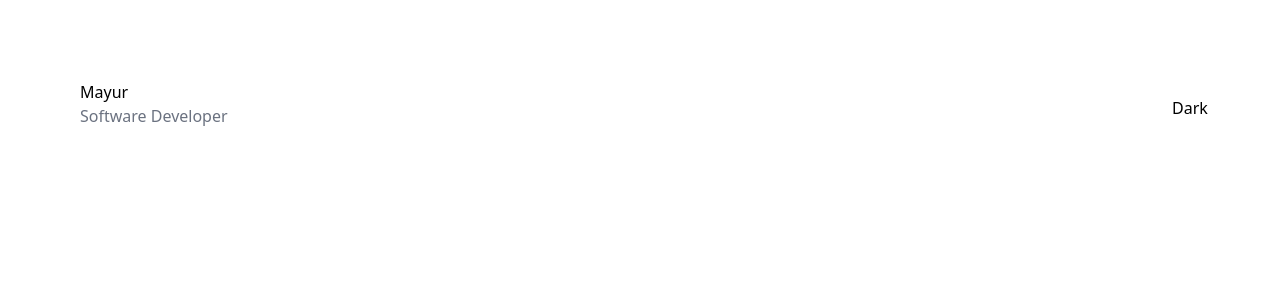
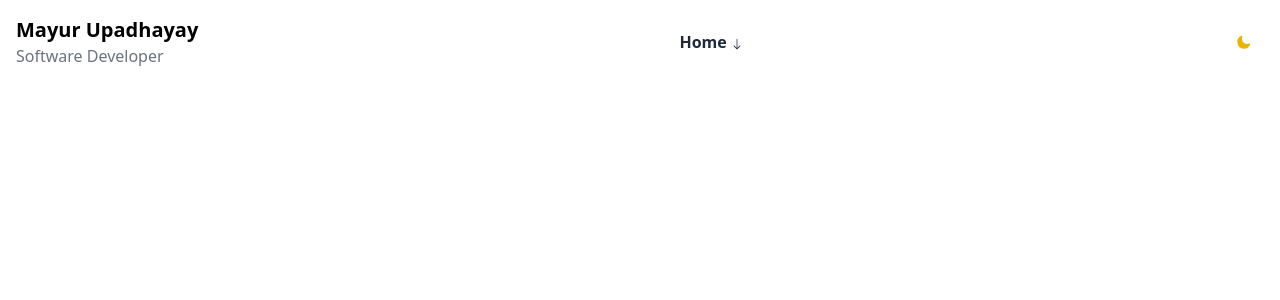
Before and after one commit to mayur256/professional-portfolio, a Next.js app: page / in a window 1280 px wide. Shown: the top 300 px of the page. Built offline with nearby package versions, Linux system fonts and the light colour scheme.

Commit message:
[feat]: Created base navbar

```diff
--- a/components/Header/index.tsx
+++ b/components/Header/index.tsx
@@ -1,6 +1,8 @@
 // Top level imports
 import { ReactElement, useState, useEffect } from 'react'
+import Link from 'next/link'
 import { useTheme } from 'next-themes'
+import { useRouter } from 'next/router'
 
 // component definition
 export const Header = (): ReactElement => {
@@ -8,31 +10,94 @@ export const Header = (): ReactElement => {
 	const { theme, setTheme } = useTheme()
 	const [mounted, setMounted] = useState(false)
 
+	// router hook
+	const router = useRouter()
+
+	// Component mounted
 	useEffect(() => {
 		setMounted(true)
 	}, [])
 
 	// Main JSX
 	return (
-		<div className="max-w-6xl  mx-auto px-4 py-10 md:py-20">
+		<div className="p-4">
 			<div className="flex md:flex-row justify-between items-center">
+				{/** Logo or header */}
 				<div className="flex flex-col">
-					<h1 className="">Mayur</h1>
-					<p className="text-base font-light text-gray-500 dark:text-gray-300">
+					<h1 className="font-semibold text-xl dark:text-gray-100">
+						Mayur Upadhayay
+					</h1>
+					<p className="text-base text-gray-500 dark:text-white dark:font-bold">
 						Software Developer
 					</p>
 				</div>
 
+				{/** Navigation links */}
+				<div className="space-x-8 hidden md:block">
+					<Link
+						href="/"
+						className={`text-base  ${
+							router.asPath === '/'
+								? 'text-gray-800 font-bold dark:text-white'
+								: 'text-gray-600 dark:text-gray-300 font-normal '
+						}`}
+					>
+						Home{' '}
+						{router.asPath === '/' && (
+							<svg
+								xmlns="http://www.w3.org/2000/svg"
+								width="16"
+								height="16"
+								fill="currentColor"
+								className="bi bi-arrow-down inline-block h-3 w-3"
+								viewBox="0 0 16 16"
+							>
+								<path
+									fillRule="evenodd"
+									d="M8 1a.5.5 0 0 1 .5.5v11.793l3.146-3.147a.5.5 0 0 1 .708.708l-4 4a.5.5 0 0 1-.708 0l-4-4a.5.5 0 0 1 .708-.708L7.5 13.293V1.5A.5.5 0 0 1 8 1z"
+								/>
+							</svg>
+						)}
+					</Link>
+				</div>
+
+				{/** Social Links and theme toggler */}
+				<div className="space-x-4 flex flex-row items-center">
 					<button
 						aria-label="Toggle Dark Mode"
 						type="button"
-					className="w-10 h-10 p-3 rounded"
+						className="w-10 h-10 p-3 rounded focus:outline-none"
 						onClick={() =>
 							setTheme(theme === 'dark' ? 'light' : 'dark')
 						}
 					>
-					{mounted && (theme === 'dark' ? 'Light' : 'Dark')}
+						{mounted && (
+							<svg
+								xmlns="http://www.w3.org/2000/svg"
+								viewBox="0 0 24 24"
+								fill="currentColor"
+								stroke="currentColor"
+								className="w-4 h-4 text-yellow-500 dark:text-yellow-500"
+							>
+								{theme === 'dark' ? (
+									<path
+										strokeLinecap="round"
+										strokeLinejoin="round"
+										strokeWidth={2}
+										d="M12 3v1m0 16v1m9-9h-1M4 12H3m15.364 6.364l-.707-.707M6.343 6.343l-.707-.707m12.728 0l-.707.707M6.343 17.657l-.707.707M16 12a4 4 0 11-8 0 4 4 0 018 0z"
+									/>
+								) : (
+									<path
+										strokeLinecap="round"
+										strokeLinejoin="round"
+										strokeWidth={2}
+										d="M20.354 15.354A9 9 0 018.646 3.646 9.003 9.003 0 0012 21a9.003 9.003 0 008.354-5.646z"
+									/>
+								)}
+							</svg>
+						)}
 					</button>
+				</div>
 			</div>
 		</div>
 		//Rest of the code
```
Lines whose indentation alone changed are shown as unchanged.
